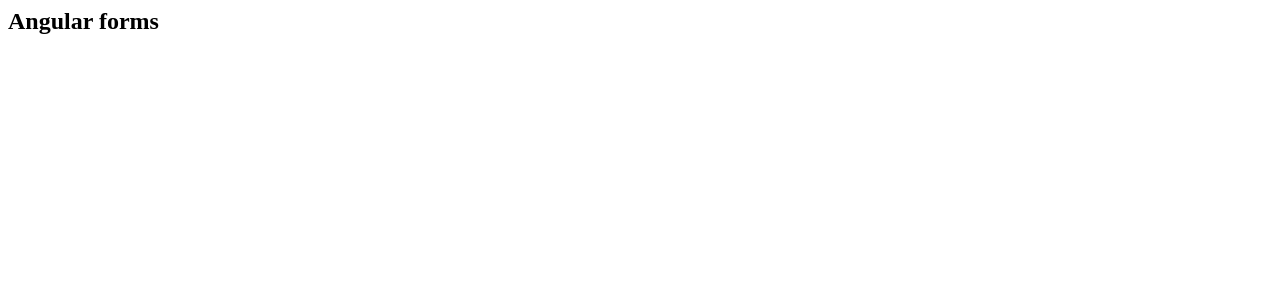
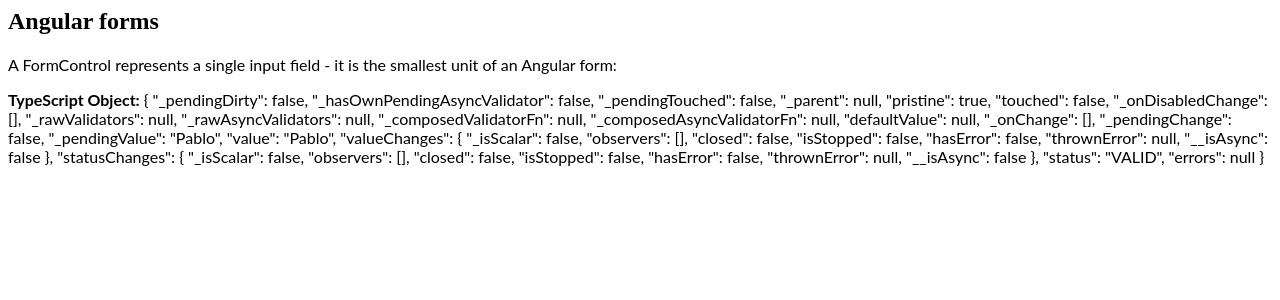
Before and after one commit to galicians/angular-forms, an Angular app: page / in a window 1280 px wide. Shown: the top 300 px of the page. Built offline with nearby package versions, Linux system fonts and the light colour scheme.

Commit message:
2 files modified

```diff
--- a/src/app/app.component.html
+++ b/src/app/app.component.html
@@ -1 +1,3 @@
 <h2>Angular forms</h2>
+<p>A FormControl represents a single input field - it is the smallest unit of an Angular form:</p>
+<p><b>TypeScript Object: </b>{{nameControl | json}}</p>
--- a/src/app/app.component.ts
+++ b/src/app/app.component.ts
@@ -1,4 +1,5 @@
 import { Component } from '@angular/core';
+import { FormControl } from '@angular/forms';
 
 @Component({
   selector: 'my-app',
@@ -6,5 +7,10 @@ import { Component } from '@angular/core';
   styleUrls: [ './app.component.css' ]
 })
 export class AppComponent  {
-  name = 'Angular';
+
+
+  nameControl = new FormControl('Pablo');
+  name = this.nameControl.value;
+
+
 }
```
